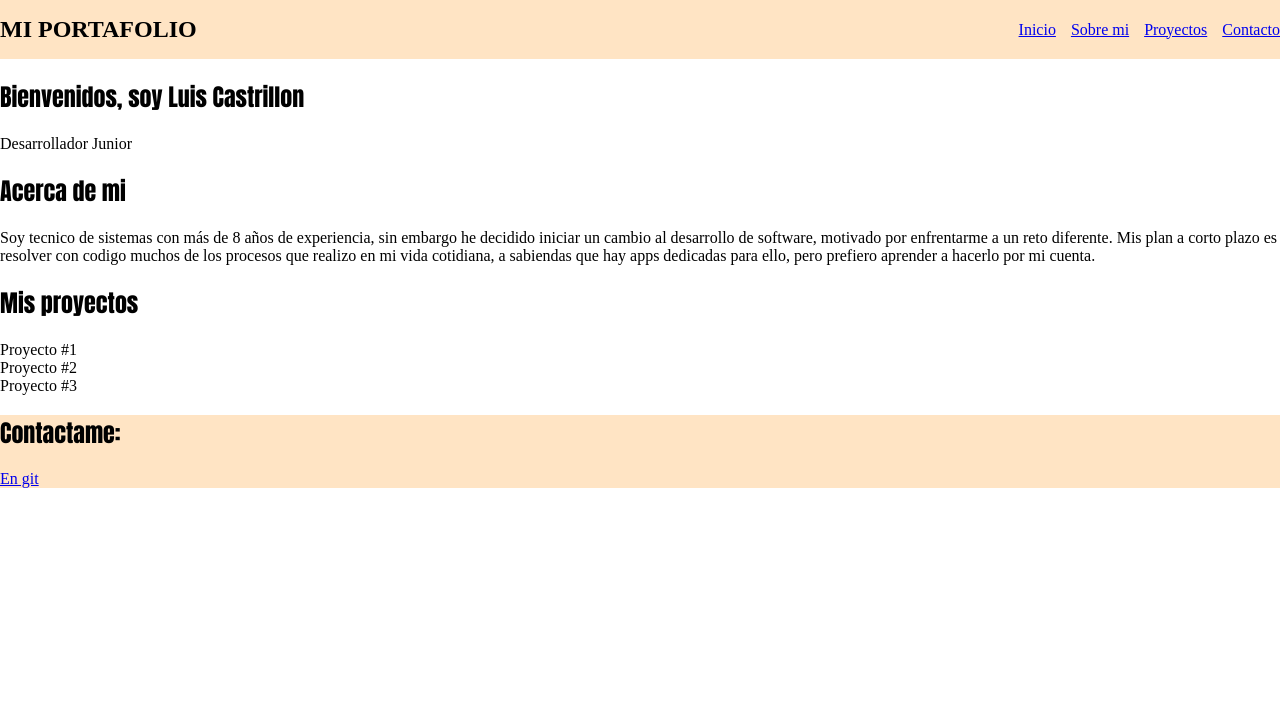
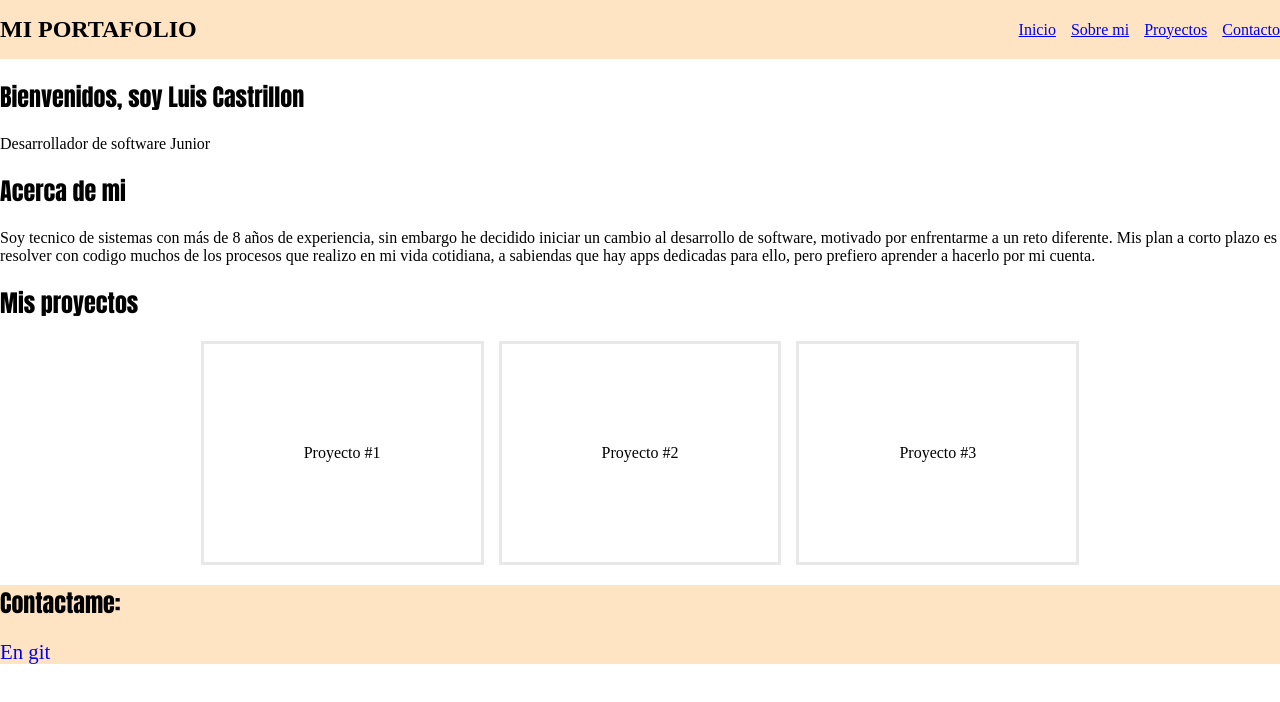
Before and after one commit to edwinmgallego/trabajo-grupal, a plain HTML site: page luiscastrillon/index.html in a window 1280 px wide. Drawn offline with Linux system fonts and the light colour scheme.

Commit message:
Guardado local de actualizaciones

```diff
--- a/luiscastrillon/css/style.css
+++ b/luiscastrillon/css/style.css
@@ -33,15 +33,35 @@ body{
     justify-self: end;
 }
 
+.contenedor-projects{
+    display: flex;
+    flex-direction: row;
+    flex-wrap: wrap;
+    justify-content: center;
+    gap: 15px;
+}
+
 .projects{
-    display: flex;
+    border: solid #e8e8e8;
+    padding: 100px;
+}
+
+.enlaces{
+    font-size: 1.3em;
+    text-decoration: none;
 }
 
 a:hover {
-    text-decoration: none;
     background-color: #11111144;
 }
 
 footer{
     background: #ffe4c4;
 }
+
+@media(max-width:450px) {
+    .nav-bar{
+        display: flex;
+        flex-wrap: wrap;
+    }
+}
--- a/luiscastrillon/index.html
+++ b/luiscastrillon/index.html
@@ -17,11 +17,11 @@
         </nav>
     </header>
 
-    <main>
+    <main class="main">
         <section id="inicio">
             <p>
                 <h1 class="titulo-dos">Bienvenidos, soy Luis Castrillon</h1>
-                Desarrollador Junior
+                Desarrollador de software Junior
             </p>
         </section>
         <section id="about">
@@ -35,18 +35,20 @@
         </section>
         <section id="proyectos">
             <h2 class="titulo-dos">Mis proyectos</h2>
-            <div class="projects">Proyecto #1</div>
-            <div class="projects">Proyecto #2</div>
-            <div class="projects">Proyecto #3</div>
+            <div class="contenedor-projects">
+                <div class="projects">Proyecto #1</div>
+                <div class="projects">Proyecto #2</div>
+                <div class="projects">Proyecto #3</div>
+            </div>
         </section>
     </main>
 
     <footer id="contacto">
         <h2 class="titulo-dos">Contactame:</h2>
         <p class="contacto">
-            <a href="https://github.com/siuldevplus" target="_blank">En git</a>
+            <a href="https://github.com/siuldevplus" target="_blank" class="enlaces">En git</a>
         </p>
     </footer>
-    <script src="./js/main.js"></script>
+    <!-- <script src="./js/main.js"></script> -->
 </body>
 </html>
```
